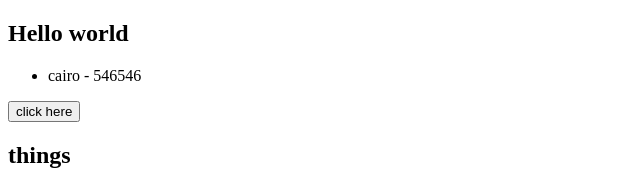
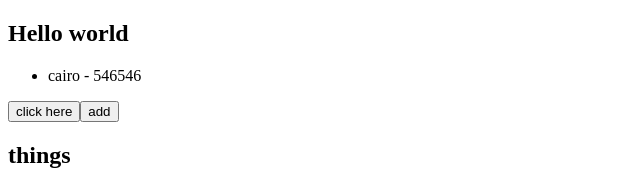
Before and after one commit to mahmoodahmad100/ng-go, an Angular app: page / in a window 1280 px wide. Shown: the top 190 px of the page, without its empty margins (0-640 px from the left). Built offline with nearby package versions, Linux system fonts and the light colour scheme.

Commit message:
add button

```diff
--- a/src/app/components/user/user.component.html
+++ b/src/app/components/user/user.component.html
@@ -6,6 +6,7 @@
 
 
 <button (click)="changeCity()">click here</button>
+<button (click)="addToThings()">add</button>
 <h2>things</h2>
 <ul *ngFor="let thing of things; let i = index">
 	<li>{{i + 1}} - {{thing}}</li>
```
